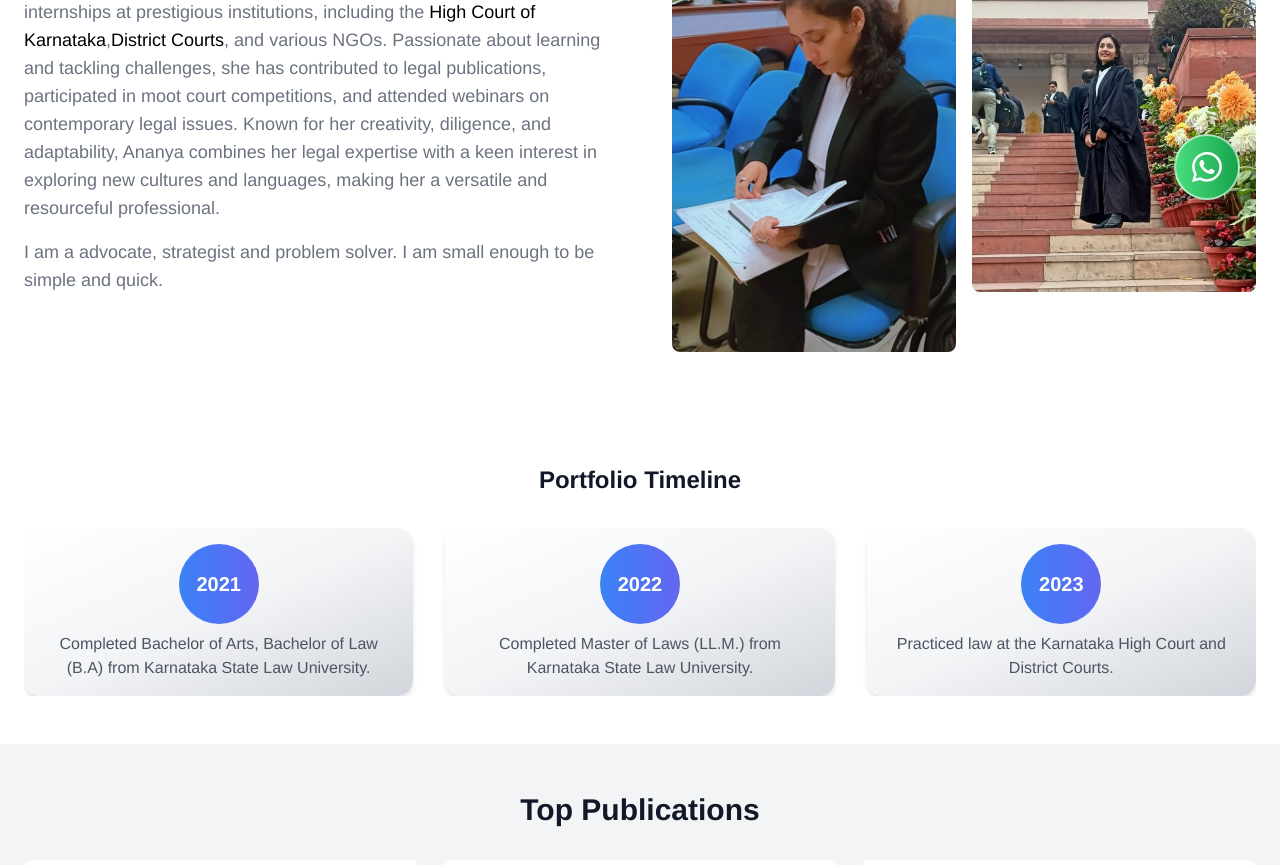
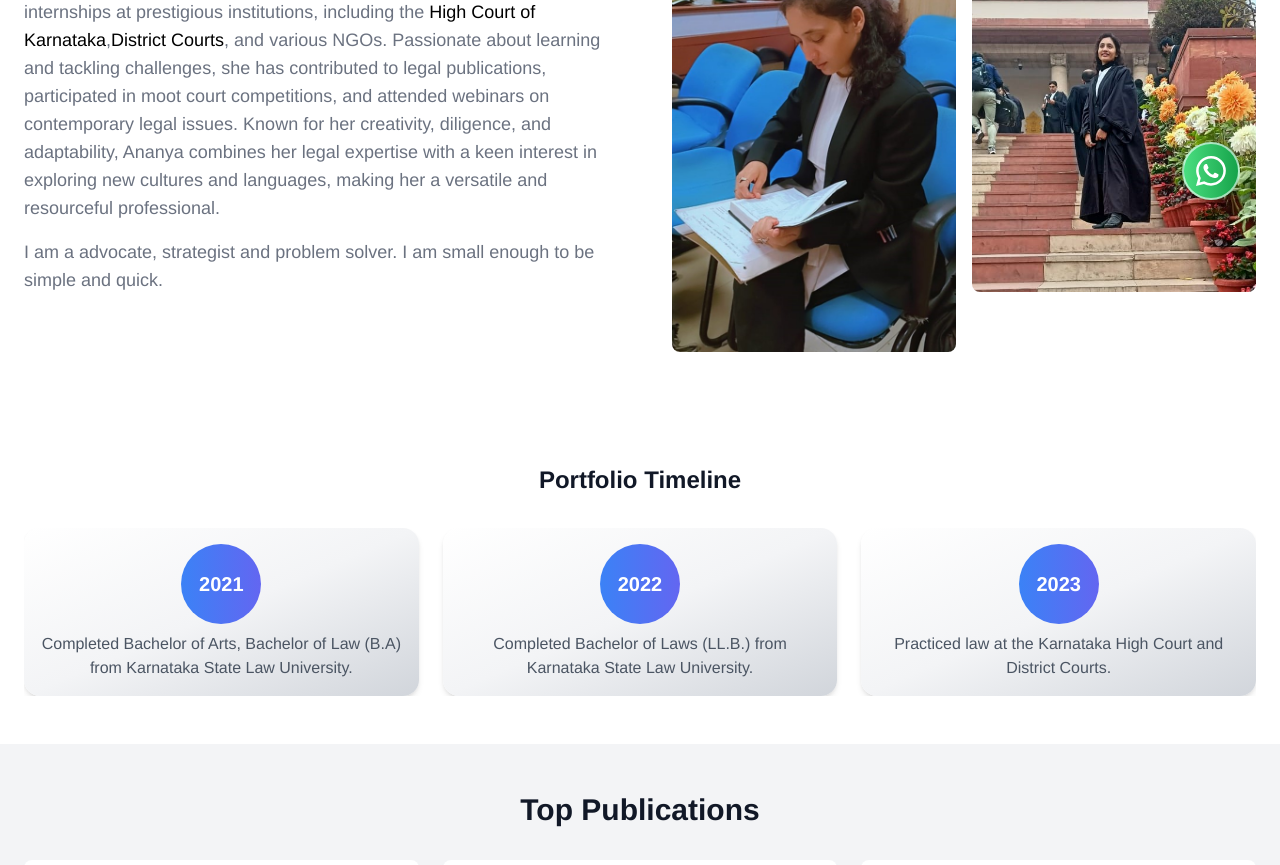
Before and after one commit to iam-AyushTiwari/adv.ananyaTiwari, a Next.js app: page /about in a window 1280 px wide. Shown: the part 560-1425 px from the top of the page. Built offline with nearby package versions, Linux system fonts and the light colour scheme.

Commit message:
responsive updates

```diff
--- a/src/components/ContactButton.tsx
+++ b/src/components/ContactButton.tsx
@@ -5,7 +5,7 @@ import { BsWhatsapp } from "react-icons/bs";
 const ContactButton = () => {
   return (
     <div
-      className="fixed bottom-10 right-10 cursor-pointer p-4 bg-gradient-to-r from-green-400 to-green-600 rounded-full z-[500] border-2 border-white/60 shadow-lg transition-transform transform hover:scale-110"
+      className="fixed bottom-10 right-10 cursor-pointer p-3 bg-gradient-to-r from-green-400 to-green-600 rounded-full z-[500] border-2 border-white/60 shadow-lg transition-transform transform hover:scale-110"
       onClick={() => window.open("https://wa.me/919651033350", "_blank")}
     >
       <BsWhatsapp className="text-3xl text-white" />
--- a/src/components/Hero.tsx
+++ b/src/components/Hero.tsx
@@ -24,7 +24,7 @@ export const Hero = () => {
       >
         <div className="md:w-1/2 flex flex-col gap-4">
           <motion.h1
-            className="sm:text-4xl md:text-2xl lg:text-6xl font-extrabold text-white drop-shadow-lg"
+            className="text-4xl md:text-2xl lg:text-6xl font-extrabold text-white drop-shadow-lg"
             initial={{ y: 100 }}
             animate={{ y: 0 }}
             transition={{ duration: 0.9 }}
--- a/src/components/about/About.tsx
+++ b/src/components/about/About.tsx
@@ -66,13 +66,13 @@ const About = () => {
       </section>
       <section className="bg-white dark:bg-gray-900 overflow-hidden">
         <div className="container mx-auto p-6 py-12">
-          <div className="flex flex-col gap-8">
+          <div className="flex flex-col gap-8 justify-center items-center">
             <div className="flex items-center justify-center gap-4">
               <h2 className="text-2xl font-bold text-gray-900 dark:text-white">
                 Portfolio Timeline
               </h2>
             </div>
-            <div className="flex flex-col md:flex-row overflow-x-auto space-x-8 gap-4 md:gap-0">
+            <div className="flex flex-col md:flex-row overflow-x-auto gap-4 md:gap-6">
               {[
                 {
                   year: "2021",
@@ -82,7 +82,7 @@ const About = () => {
                 {
                   year: "2022",
                   description:
-                    "Completed Master of Laws (LL.M.) from Karnataka State Law University.",
+                    "Completed Bachelor of Laws (LL.B.) from Karnataka State Law University.",
                 },
                 {
                   year: "2023",
```
